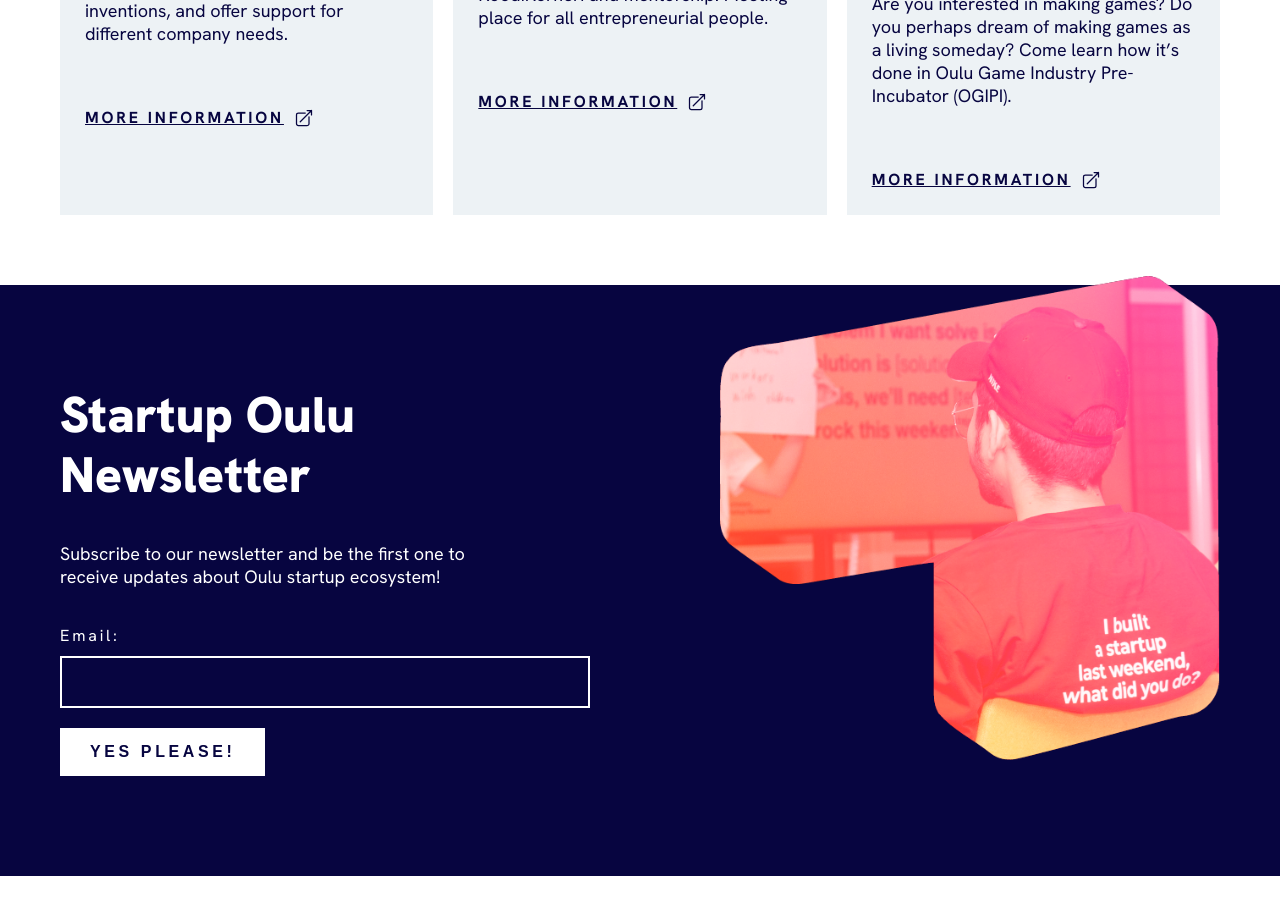
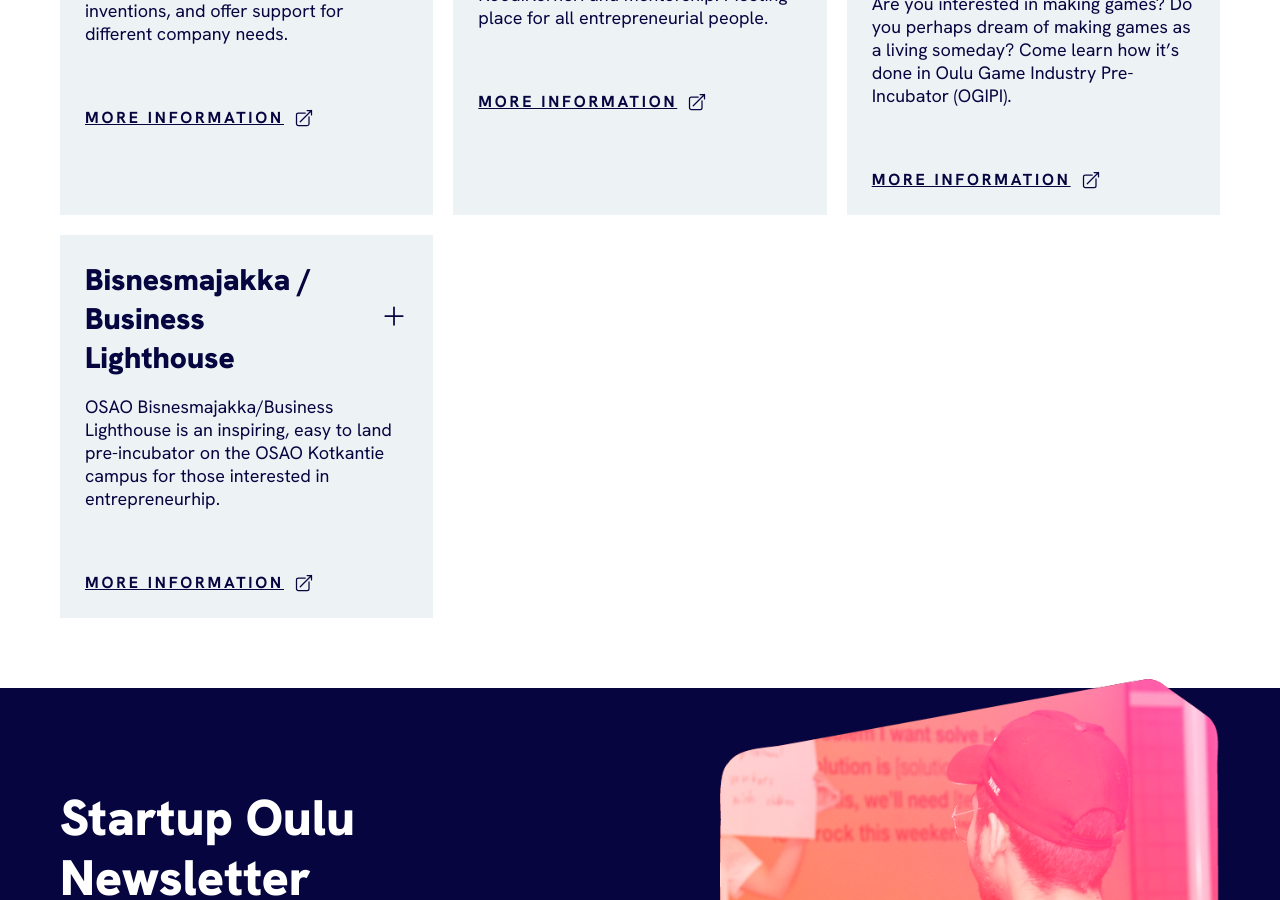
Before and after one commit to StartupOulu/startupoulu.github.io, a Jekyll site: the page built from services/getting-started.html, in a window 1280 px wide and 900 px high, scrolled down 2162 px. Built offline with Jekyll 4.4.1, drawn with Linux system fonts in a browser that asks for light colours.

Commit message:
Update services.yaml

```diff
--- a/_data/services.yaml
+++ b/_data/services.yaml
@@ -73,3 +73,8 @@
   link_label: More information
   link_url: https://www.businessoulu.com/tietoa-meista/ohjelmat-ja-hankkeet/oulu-game-industry-pre-incubator/
   stage: just-exploring, getting-started
+- title: Bisnesmajakka / Business Lighthouse
+  description: OSAO Bisnesmajakka/Business Lighthouse is an inspiring, easy to land pre-incubator on the OSAO Kotkantie campus for those interested in entrepreneurhip.
+  link_label: More information
+  link_url: https://www.osao.fi/hankkeet/small-business-hub/
+  stage: just-exploring, getting-started
```
